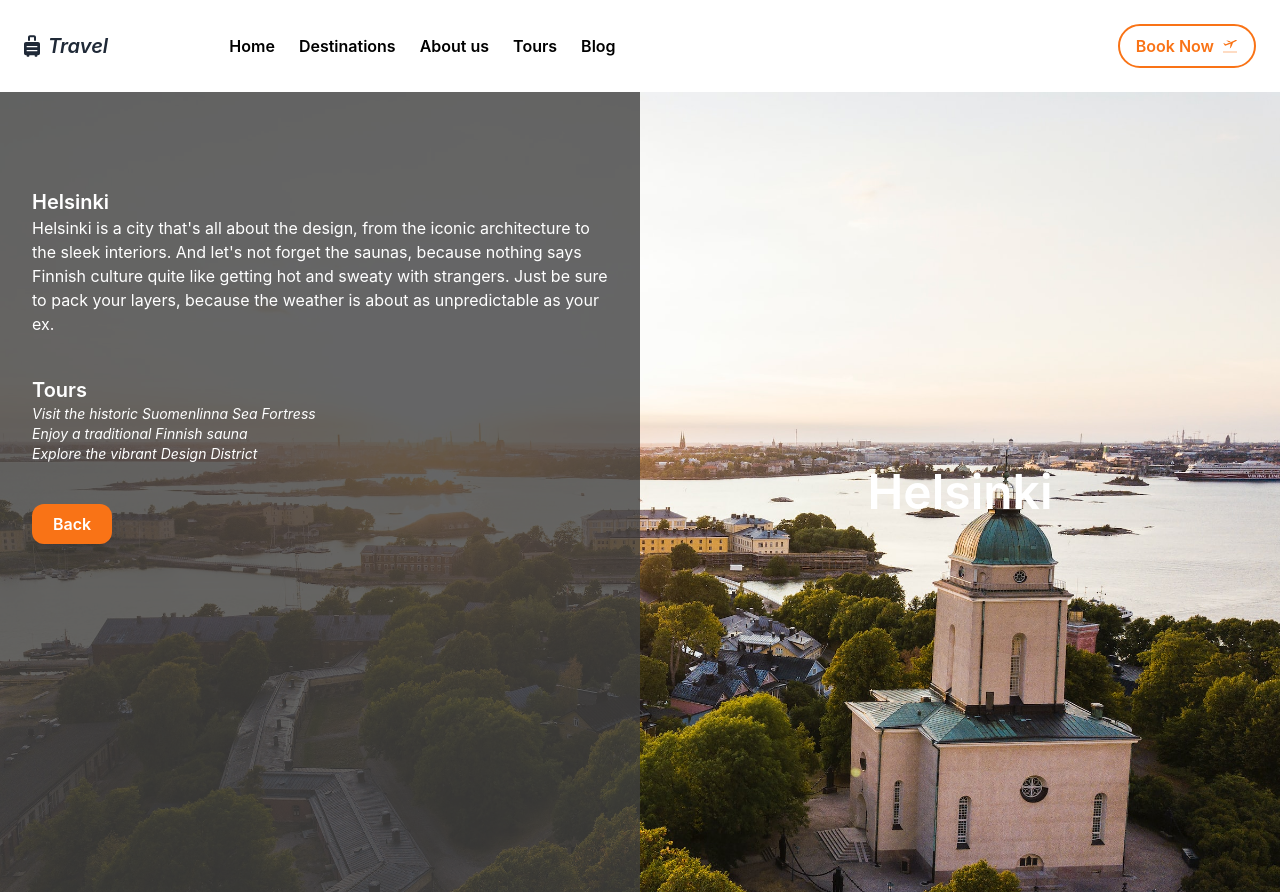
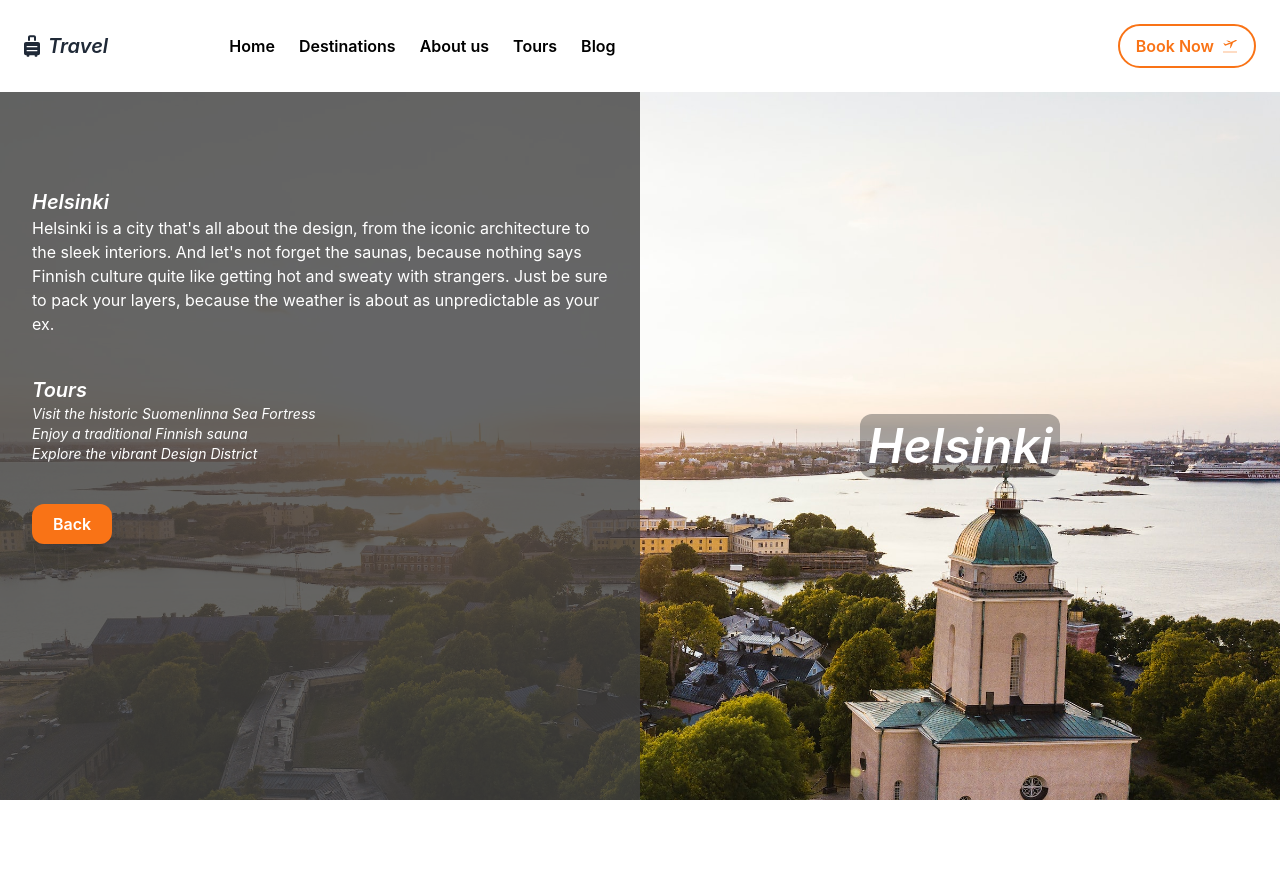
Before and after one commit to Juliosc1/traveling, a React (Create React App) app: page /travel/Helsinki in a window 1280 px wide. After the commit the page ends 800 px from the top, so only its background shows below. Built offline with nearby package versions, Linux system fonts and the light colour scheme; the HTML template or start-up script is replaced by a standard one.

Commit message:
fixing styling

```diff
--- a/src/components/Navbar.jsx
+++ b/src/components/Navbar.jsx
@@ -31,11 +31,11 @@ const Navbar = () => {
       </div>
 
       <div className='flex justify-end sm:col-span-2 lg:col-span-1'>
-        <div className='hidden sm:flex justify-center items-center gap-2 border-2 border-orange-500 rounded-full py-2 px-4 text-orange-500 cursor-pointer'>
+        <div className='hidden sm:flex justify-center items-center gap-2 border-2 border-orange-500 rounded-full py-2 px-4 text-orange-500 cursor-pointer hover:bg-gray-50 hover:scale-105'>
           <p className='font-semibold'>Book Now</p>
           <GiAirplaneDeparture className='h-6'/>
         </div>
-        <div onClick={handleClick} className='flex sm:hidden justify-end items-center p-2 border-2 border-orange-500 rounded-full text-orange-500'>
+        <div onClick={handleClick} className='flex sm:hidden justify-end items-center p-2 border-2 border-orange-500 rounded-full text-orange-500 hover:bg-gray-100 hover:cursor-pointer'>
           {click ?
           <AiOutlineClose className='h-6 w-6' />
           : <HiOutlineMenu className='h-6 w-6' />
@@ -46,10 +46,10 @@ const Navbar = () => {
       {
         <div className={ click ? 'fixed right-0 top-20 w-full h-full duration-500 ease-in md:hidden z-10 bg-white' : 'fixed -right-full top-20 h-full w-full duration-500 ease-out md:hidden z-10'}>
           <ul className='flex flex-col justify-center items-center py-8 text-xl text-gray-800'>
-            <li className='py-2 hover:underline hover:decoration-orange-500 hover:underline-offset-4 cursor-pointer hover:text-gray-900'>Home</li>
+            <li className='py-2 hover:underline hover:decoration-orange-500 hover:underline-offset-4 cursor-pointer hover:text-gray-900'><a href='/'>Home</a></li>
+            <li className='py-2 hover:underline hover:decoration-orange-500 hover:underline-offset-4 cursor-pointer hover:text-gray-900'><a href='/destinations'>Destinations</a></li>
+            <li className='py-2 hover:underline hover:decoration-orange-500 hover:underline-offset-4 cursor-pointer hover:text-gray-900'><a href='/tours'>Tours</a></li>
             <li className='py-2 hover:underline hover:decoration-orange-500 hover:underline-offset-4 cursor-pointer hover:text-gray-900'>About us</li>
-            <li className='py-2 hover:underline hover:decoration-orange-500 hover:underline-offset-4 cursor-pointer hover:text-gray-900'>Destination</li>
-            <li className='py-2 hover:underline hover:decoration-orange-500 hover:underline-offset-4 cursor-pointer hover:text-gray-900'>Tours</li>
             <li className='py-2 hover:underline hover:decoration-orange-500 hover:underline-offset-4 cursor-pointer hover:text-gray-900'>Blog</li>
           </ul>
         </div>
--- a/src/pages/Destinations.jsx
+++ b/src/pages/Destinations.jsx
@@ -8,7 +8,7 @@ const Destinations = () => {
 
         <div className=''>
           <p className='font-semibold tracking-widest'>WHERE TO GO</p>
-          <h1 className='text-5xl py-8'>Popular Destinations</h1>
+          <h1 className='text-5xl py-8 italic'>Popular Destinations</h1>
         <DestinationsList />
         </div>
 
--- a/src/pages/Home.jsx
+++ b/src/pages/Home.jsx
@@ -29,12 +29,10 @@ const Home = () => {
         <div className='h-screen'>
           <div className='flex flex-col justify-between mt-10'>
             <h2 className='text-xl font-semibold py-4'>Explore Nearby</h2>
-            <div className='w-[400px] sm:w-[600px] md:w-[800px] grid grid-cols-4 sm:grid-cols-5 md:grid-cols-8 gap-4 border-2'>
-
+            <div className='w-[400px] sm:w-[600px] md:w-[800px] grid grid-cols-4 sm:grid-cols-5 md:grid-cols-8 gap-4 mb-2'>
                 {SmallCard.map((data, key) => (
-                  <div key={key} style={{backgroundImage: `url(${data.image})`, backgroundRepeat: "no-repeat" , backgroundSize:"cover", width: "80px", height: "80px"}} className="shrink-0 hover:scale-105"></div>
+                  <div key={key} style={{backgroundImage: `url(${data.image})`, backgroundRepeat: "no-repeat" , backgroundSize:"cover", width: "80px", height: "80px"}} className="shrink-0 hover:scale-105 hover:cursor-pointer rounded-xl"></div>
                 ))}
-
             </div>
             <button className='hidden lg:flex justify-center items-center h-10 w-40 p-2 mt-4 bg-orange-500 rounded-xl text-white hover:scale-105 shadow-md'>
               <a href='/destinations'>More Destinations</a>
--- a/src/pages/TravelDestination.jsx
+++ b/src/pages/TravelDestination.jsx
@@ -9,16 +9,15 @@ const TravelDestination = () => {
   const selectedCityData = DestinationCard.filter((data) => data.name === name);
 
   return (
-    <div className='h-screen' >
-      <div className='h-screen'>
+    <div className='flex flex-col justify-center items-center h-screen' >
       {selectedCityData.map((data) => (
-          <div key={data.id} style={{backgroundImage: `url(${data.largeImg})`, backgroundRepeat: 'no-repeat', backgroundSize:"cover", width: "100%"}} className="h-screen text-white">
+          <div key={data.id} style={{backgroundImage: `url(${data.largeImg})`, backgroundRepeat: 'no-repeat', backgroundSize:"cover", width: "100%"}} className="h-full text-white">
             <div className='grid grid-cols-1 sm:grid-cols-2 justify-center items-center h-full'>
 
               <div className='flex flex-col pt-24 sm:bg-neutral-700 sm:bg-opacity-80 h-full p-8'>
-                <p className='text-xl font-semibold'>{data.name}</p>
+                <p className='text-xl font-semibold italic'>{data.name}</p>
                 <p>{data.description}</p>
-                <h4 className='text-xl font-semibold pt-10'>Tours</h4>
+                <h4 className='text-xl font-semibold pt-10 italic'>Tours</h4>
                 <ul className='text-sm italic'>
                   <li>{data.tours[0].tip1}</li>
                   <li>{data.tours[1].tip2}</li>
@@ -27,12 +26,11 @@ const TravelDestination = () => {
                 <button className='flex justify-center items-center bg-orange-500 p-2 rounded-xl w-20 h-10 mt-10 font-semibold shadow-xl hover:scale-105'><a href="/destinations">Back</a></button>
               </div>
               <div className='flex justify-center items-center'>
-                <h1 className='text-5xl font-semibold'>{data.name}</h1>
+                <h1 className='bg-neutral-700 bg-opacity-40 rounded-xl p-2 text-5xl font-semibold italic'>{data.name}</h1>
               </div>
             </div>
           </div>
         ))}
-      </div>
     </div>
   )
 }
```
